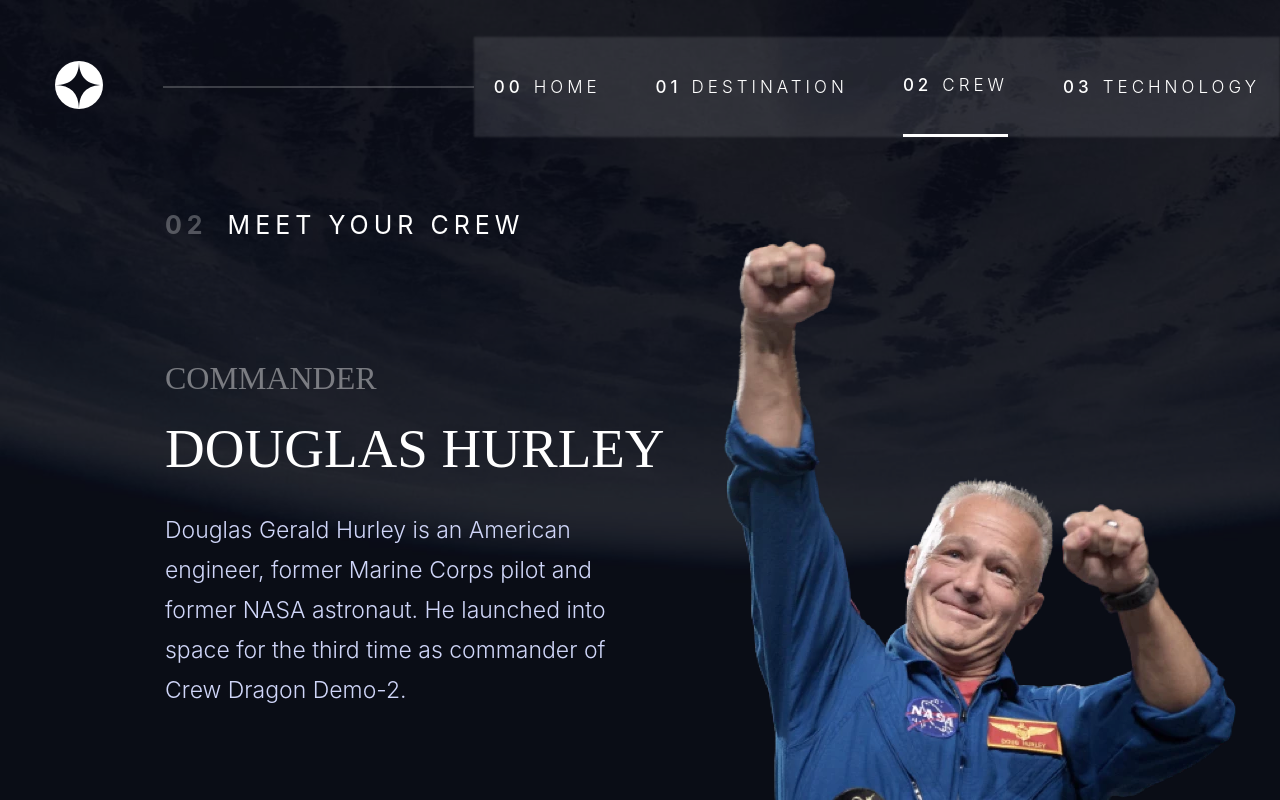
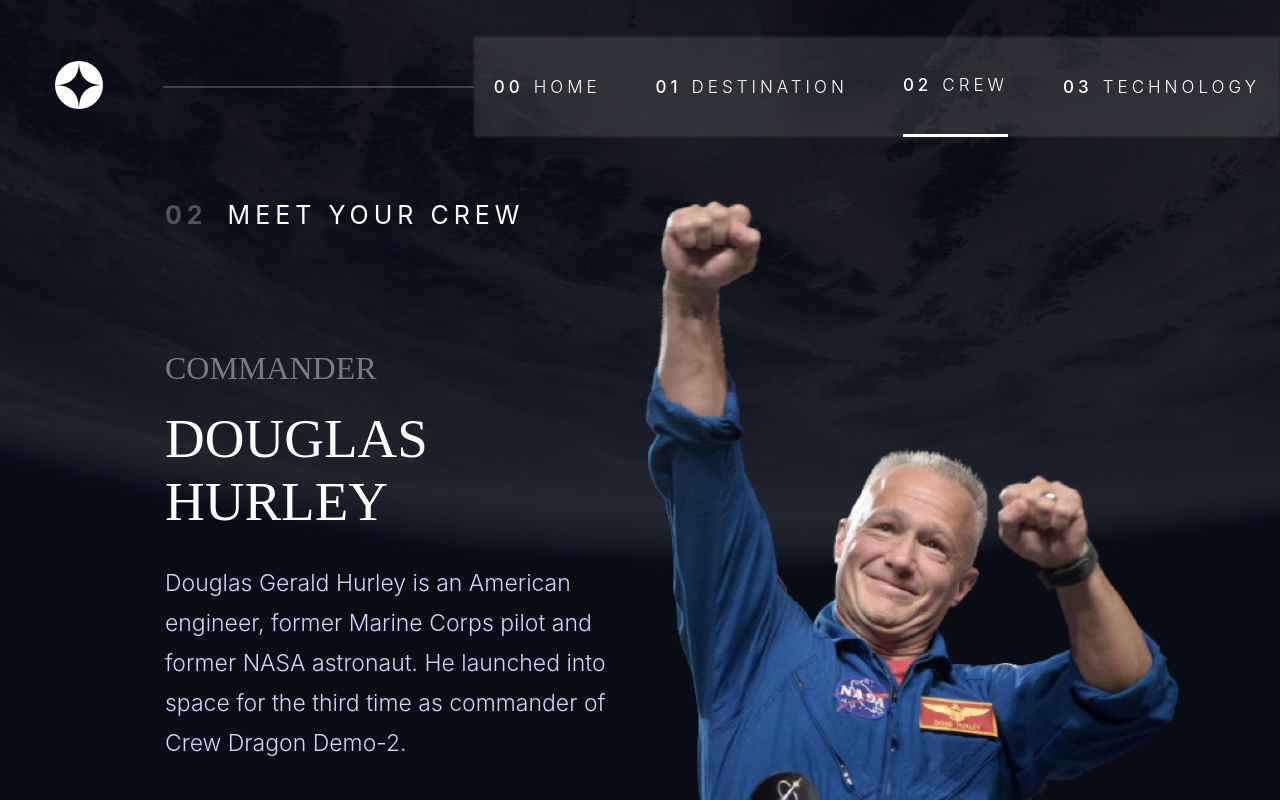
Before and after one commit to badmotherfunk/Space-tourism-website, a React (Create React App) app: page /crew in a window 1280 px wide. Built offline with nearby package versions, Linux system fonts and the light colour scheme; a web font is replaced by a local one.

Commit message:
Amélioration du comportement des pages pour le responsive

```diff
--- a/src/App.js
+++ b/src/App.js
@@ -9,7 +9,7 @@ import './App.css';
 function App() {
   return (
     <div className="App">
-      <Navbar />
+      {/* <Navbar /> */}
       <Routes>
         <Route path="/" element={<Home />} />
         <Route path="/destination" element={<Destination />} />
--- a/src/components/Navbar/Navbar.css
+++ b/src/components/Navbar/Navbar.css
@@ -1,11 +1,12 @@
 .navbar {
-    position: fixed;
+    position: relative;
     top: 37px;
     width: 100vw;
     height: 100px;
     display: flex;
     align-items: center;
     flex-direction: row;
+    margin-bottom: 100px;
 }
 
 .logo {
--- a/src/pages/Crew/Crew.css
+++ b/src/pages/Crew/Crew.css
@@ -16,21 +16,24 @@
     opacity: 0.5;
 }
 
-
-.radioContainer {
+.crewGlobalContainer {
     display: flex;
-    gap: 20px;
+    flex-direction: row;
+    padding: 0 100px 0 165px;
+    width: 100%;
+    height: 100%;
 }
 
 .crewContainer {
     display: flex;
-    flex-direction: row;
+    flex-direction: column;
+    width: 50%;
 }
 
 .crewContent {
     display: flex;
     flex-direction: column;
-    width: 55%;
+    width: 100%;
     margin-top: 120px;
 }
 
@@ -64,10 +67,14 @@
     margin-top: 30px;
 }
 
+.radioContainer {
+    display: flex;
+    gap: 20px;
+    padding-top: 100px;
+}
 
 input[type="radio"] {
     appearance: none;
-    margin-top: 100px;
 }
 
 .radioButton {
@@ -91,7 +98,22 @@ input[type="radio"] {
 }
 
 .crewPicture {
-    display: flex;
-    justify-content: flex-start;
-    width: 45%;
+    height: auto;
 }
+
+.crewPicture img {
+    position: relative;
+    bottom: 0;
+    object-fit:contain;
+    height: 730px;
+}
+
+@media screen and (min-width: 1440px) {
+    .crewPicture {
+        display: flex;
+    }
+    .crewPicture img {
+        width: 100%;
+        height: auto;
+    }
+}
--- a/src/pages/Crew/Crew.js
+++ b/src/pages/Crew/Crew.js
@@ -2,6 +2,7 @@ import React from 'react'
 import { useState } from 'react';
 import dataJSON from '../../starter-code/data.json'
 import './Crew.css'
+import Navbar from '../../components/Navbar/Navbar';
 
 export default function Crew() {
 
@@ -22,13 +23,14 @@ export default function Crew() {
   return (
     <div className='crewLanding'>
       <div className="crewBackground"></div>
-      <div className="globalContainer">
+      <Navbar/>
+      <div className="crewGlobalContainer">
 
+        <div className="crewContainer">
         <div className="titleContainer">
           <p className='number'>02</p>
           <h1 className='title'>MEET YOUR CREW</h1>
         </div>
-        <div className="crewContainer">
           <div className="crewContent">
 
             <div className="crewInformations">
@@ -44,11 +46,11 @@ export default function Crew() {
             </div>
 
           </div>
+        </div>
+        <div className="crewPicture">
+            <img src={data.images.webp} alt={data.name} />
+      </div>
 
-          <div className="crewPicture">
-            <img src={data.images.webp} alt={data.name} />
-          </div>
-        </div>
       </div>
 
     </div>
--- a/src/pages/Destination/Destination.css
+++ b/src/pages/Destination/Destination.css
@@ -12,12 +12,15 @@
     background-image: url(../../../public/assets/destination/background-destination-desktop.jpg);
     background-size: cover;
     background-repeat: no-repeat;
+    z-index: -1;
     opacity: 0.8;
 }
 
 .globalContainer {
-    position: relative;
-    top: 210px;
+    display: flex;
+    flex-direction: column;
+    justify-content: center;
+    align-items: center;
     width: 100%;
     height: auto;
     padding: 0 100px 0 165px;
--- a/src/pages/Destination/Destination.js
+++ b/src/pages/Destination/Destination.js
@@ -2,6 +2,7 @@ import React from 'react'
 import { useState } from 'react';
 import './Destination.css'
 import dataJSON from '../../starter-code/data.json'
+import Navbar from '../../components/Navbar/Navbar';
 
 export default function Destination() {
 
@@ -26,6 +27,7 @@ export default function Destination() {
   return (
     <div className='destinationLanding'>
       <div className="destinationBackground"></div>
+      <Navbar/>
 
       <div className="globalContainer">
 
--- a/src/pages/Home/Home.css
+++ b/src/pages/Home/Home.css
@@ -4,14 +4,12 @@
     background-image: url(../../../public/assets/home/background-home-desktop.jpg);
     background-repeat: no-repeat;
     background-size: cover;
-    /* background-position: center; */
 }
 
 .landingContainer {
-    position: relative;
-    top: 360px;
     width: 100%;
-    height: 50%;
+    padding-top: 140px;
+    height: auto;
     display: flex;
     align-items: center;
 }
@@ -72,6 +70,7 @@
     font-family: 'bellefair';
     color: #0B0D17;
     margin-left: 150px;
+    margin-top: 55px;
     z-index: 1;
 }
 
@@ -83,6 +82,7 @@
     width: 250px;
     height: 250px;
     margin-left: 150px;
+    margin-top: 55px;
     opacity: 0.15;
     transition: all 0.2s ease-in-out;
 }
--- a/src/pages/Home/Home.js
+++ b/src/pages/Home/Home.js
@@ -1,10 +1,12 @@
 import React from 'react'
 import { Link } from 'react-router-dom'
 import './Home.css'
+import Navbar from '../../components/Navbar/Navbar'
 
 export default function Home() {
   return (
     <div className='landing'>
+      <Navbar />
       <div className="landingContainer">
         <div className="landingContent">
           <h1 className='landingTitle'>SO, YOU WANT TO TRAVEL TO</h1>
--- a/src/pages/Technology/Technology.css
+++ b/src/pages/Technology/Technology.css
@@ -9,8 +9,11 @@
 }
 
 .technologyGlobalContainer {
-    position: relative;
-    top: 210px;
+
+    display: flex;
+    flex-direction: column;
+    justify-content: center;
+    align-items: center;
     width: 100%;
     height: auto;
     padding: 0 0 0 165px;
@@ -20,6 +23,7 @@
     display: flex;
     flex-direction: row;
     gap: 80px;
+    height: 600px;
 }
 
 .technologyButtonContainer {
@@ -94,3 +98,16 @@
     line-height: 35px;
     width: 90%;
 }
+
+.technologyPicture {
+    display: flex;
+    justify-content: flex-end;
+    width: 50%;
+    height: auto;
+}
+
+.technologyPicture img {
+    width: 100%;
+    height: auto;
+    object-fit: contain;
+}
--- a/src/pages/Technology/Technology.js
+++ b/src/pages/Technology/Technology.js
@@ -2,6 +2,7 @@ import React from 'react'
 import { useState } from 'react';
 import dataJSON from '../../starter-code/data.json'
 import './Technology.css'
+import Navbar from '../../components/Navbar/Navbar';
 
 export default function Technology() {
 
@@ -23,7 +24,7 @@ export default function Technology() {
 
   return (
     <div className='technologyLanding'>
-
+        <Navbar/>
          <div className="technologyGlobalContainer">
 
             <div className="titleContainer">
```
